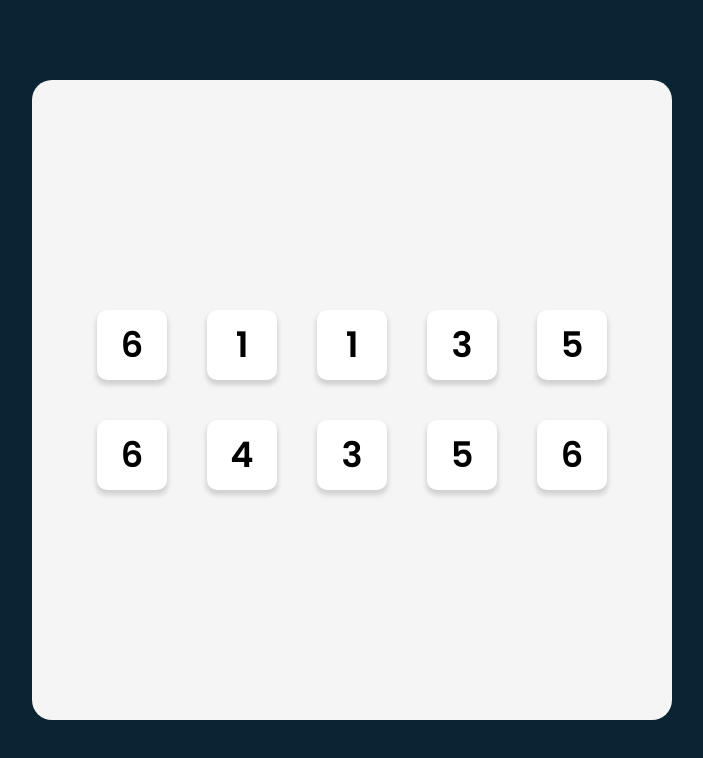
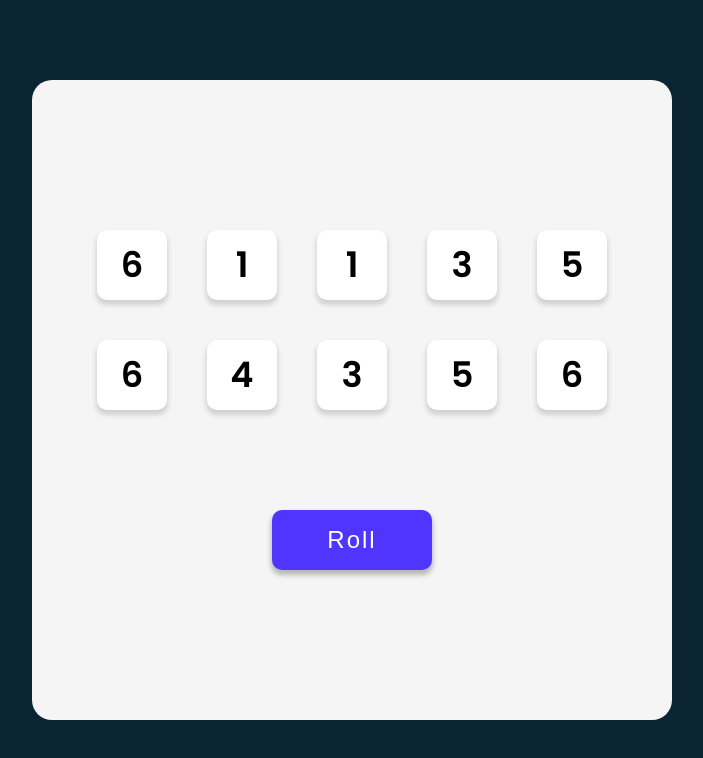
Before and after one commit to sleep24less/tenzies-game, a React (Vite) app: page / in a window 1280 px wide. Shown: the top 758 px of the page, without its empty margins (288-991 px from the left). Built offline with nearby package versions, Linux system fonts and the light colour scheme.

Commit message:
Add and style a functional roll button

```diff
--- a/src/App.jsx
+++ b/src/App.jsx
@@ -6,20 +6,30 @@ function App() {
   const [dice, setDice] = React.useState(allNewDice())
 
   function allNewDice() {
-    const newDice = [];
+    const newDice = []
     for (let i = 0; i < 10; i++) {
-      newDice.push(Math.ceil(Math.random() * 6))
+      newDice.push({
+        value: Math.ceil(Math.random() * 6),
+        isHeld: false
+      })
     }
     return newDice
   }
 
-  const diceElements = dice.map(die => <Die value={die} />)
+  function rollDice() {
+    setDice(allNewDice())
+  }
+
+  const diceElements = dice.map(die => <Die value={die.value} />)
+
+  console.log(dice)
 
   return (
     <main className='main_box'>
       <div className='dice_container'>
         {diceElements}
       </div>
+      <button className='btn_roll' onClick={rollDice}>Roll</button>
     </main>
   )
 }
--- a/src/index.css
+++ b/src/index.css
@@ -190,7 +190,26 @@ body {
 }
 
 .die:active {
-  box-shadow: inset 0px 4px 5px 1px rgba(0, 0, 0, 0.15);
+  box-shadow: inset 0px 4px 5px 1px rgba(0, 0, 0, 0.35);
+}
+
+.btn_roll {
+  width: 160px;
+  height: 60px;
+  border-radius: 10px;
+  border: none;
+  background-color: var(--color-accent);
+  font-size: 1.5rem;
+  color: #ffffff;
+  letter-spacing: 2px;
+  margin-top: 100px;
+  cursor: pointer;
+  box-shadow: 0px 4px 5px 1px rgba(0, 0, 0, 0.25);
+}
+
+.btn_roll:active {
+  box-shadow: inset 0px 4px 5px 1px rgba(0, 0, 0, 0.70);
+  color: #bebebe;
 }
 
 /* Cant select text in dice */
```
